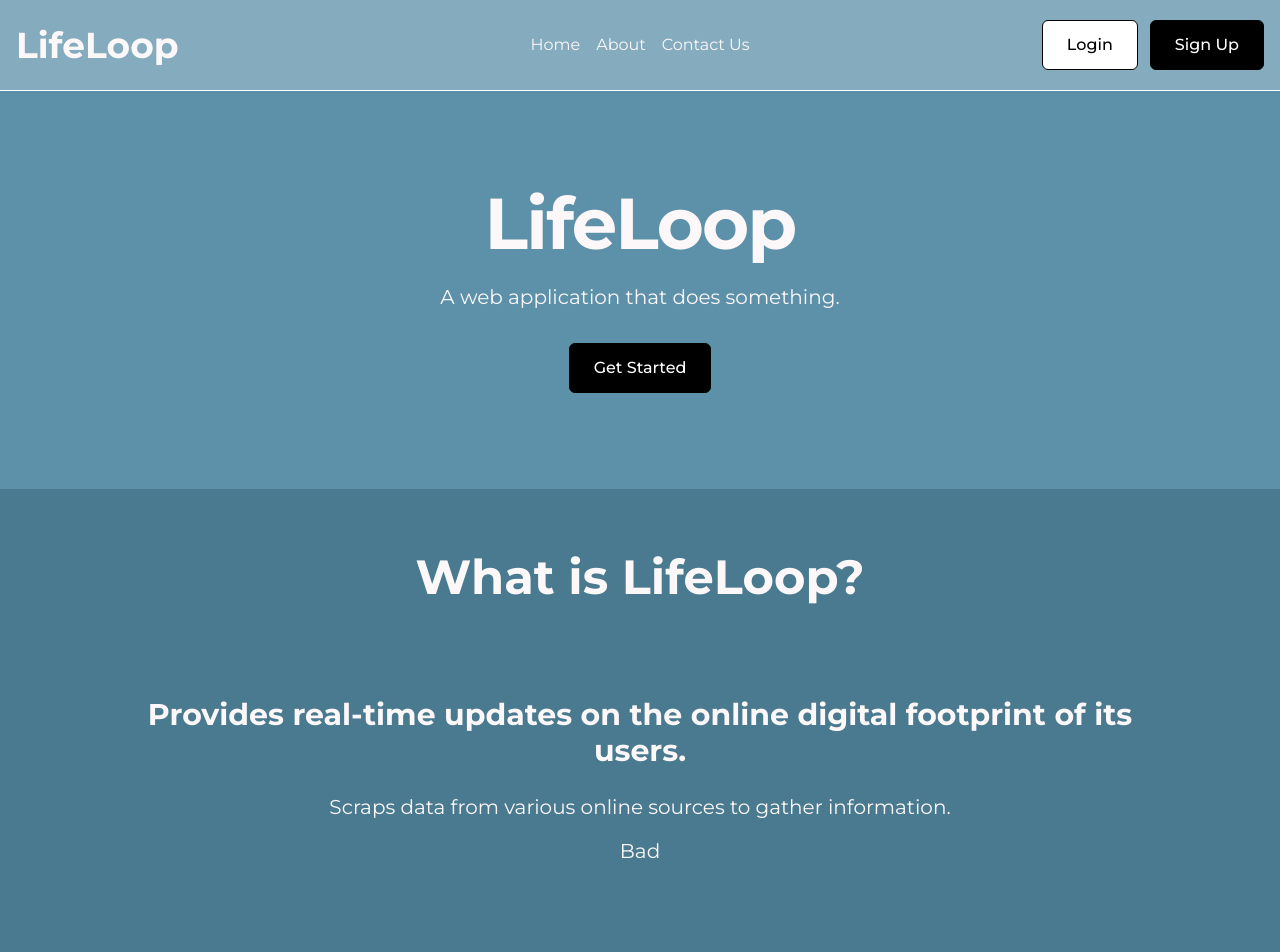
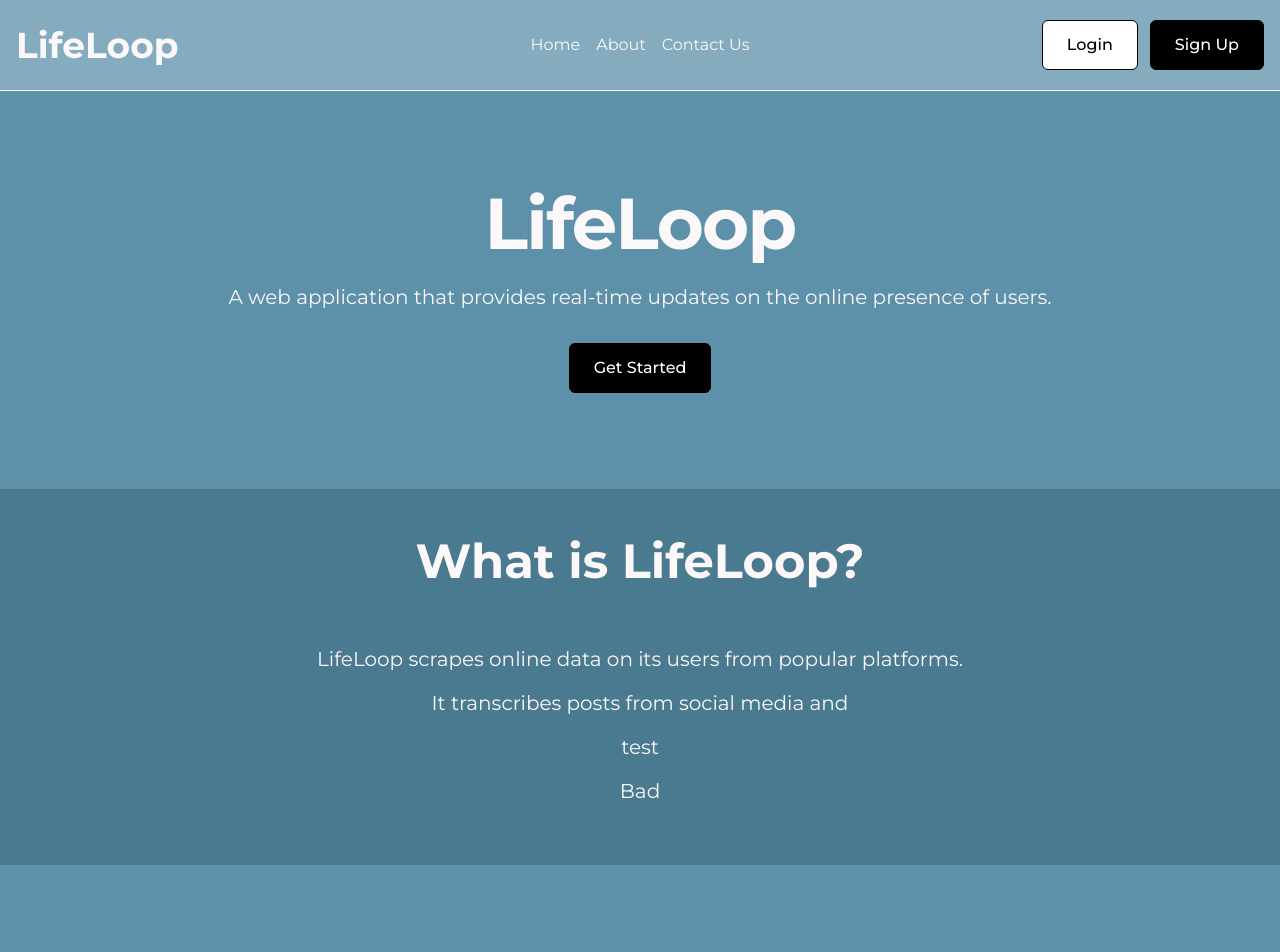
Before and after one commit to Vrun1506/LifeLoop, a Next.js app in the folder frontend/life-loop/: page / in a window 1280 px wide. Shown: the top 952 px of the page. Built offline with nearby package versions, Linux system fonts and the light colour scheme.

Commit message:
more fixes on landing, login and sign up pages

```diff
--- a/frontend/life-loop/app/login/page.tsx
+++ b/frontend/life-loop/app/login/page.tsx
@@ -62,9 +62,9 @@ export default function Login() {
           </h1>
         </div>
         <div className="flex justify-center space-x-4">
-          <a href="#" className="text-[#FCF7F8] hover:text-black">Home</a>
-          <a href="#" className="text-[#FCF7F8] hover:text-black">About</a>
-          <a href="#" className="text-[#FCF7F8] hover:text-black">Contact Us</a>
+          <a href="/" className="text-[#FCF7F8] hover:text-black">Home</a>
+          <a href="/" className="text-[#FCF7F8] hover:text-black">About</a>
+          <a href="/" className="text-[#FCF7F8] hover:text-black">Contact Us</a>
         </div>
         <div className="flex-1 flex justify-end"></div>
       </nav>
--- a/frontend/life-loop/app/page.tsx
+++ b/frontend/life-loop/app/page.tsx
@@ -37,11 +37,11 @@ export default function Home() {
             LifeLoop
           </h1>
           <p className="mt-6 text-xl text-[#FCF7F8]">
-            A web application that does something.
+            A web application that provides real-time updates on the online presence of users.
           </p>
           <div className="mt-8">
             <a
-              href="#"
+              href="/login"
               className="inline-block rounded-md border border-black bg-black px-6 py-3 text-base font-medium text-white transition-colors hover:bg-white hover:text-black"
             >
               Get Started
@@ -51,13 +51,13 @@ export default function Home() {
       </section>
 
       {/* Description Section */}
-      <section className="py-16 px-8 bg-[#4A7A8F]">
+      <section className="py-12 px-8 bg-[#4A7A8F]">
         <div className="max-w-6xl mx-auto">
           <h2 className="text-5xl font-bold text-center text-[#FCF7F8] mb-12">What is LifeLoop?</h2>
-          <div className="bg-[#4A7A8F] p-12 rounded-lg">
-            <h3 className="text-3xl font-bold mb-6 text-[#FCF7F8] text-center">Provides real-time updates on the online digital footprint of its users.</h3>
-            <p className="text-xl text-[#FCF7F8] mb-4 text-center">Scraps data from various online sources to gather information.</p>
-            <p className="text-xl text-[#FCF7F8] mb-4 text-center"></p>
+          <div className="bg-[#4A7A8F] p-3 rounded-lg">
+            <p className="text-xl text-[#FCF7F8] mb-4 text-center">LifeLoop scrapes online data on its users from popular platforms.</p>
+            <p className="text-xl text-[#FCF7F8] mb-4 text-center">It transcribes posts from social media and </p>
+            <p className="text-xl text-[#FCF7F8] mb-4 text-center">test</p>
             <p className="text-xl text-[#FCF7F8] text-center">Bad</p>
           </div>
         </div>
--- a/frontend/life-loop/app/signup/page.tsx
+++ b/frontend/life-loop/app/signup/page.tsx
@@ -18,7 +18,7 @@ export default function Signup() {
         <div className="flex-1 flex justify-end"></div>
       </nav>
 
-      <section className="min-h-[50vh] flex justify-center px-8 py-36">
+      <section className="min-h-[50vh] flex justify-center px-8 py-16">
         <div className="w-full max-w-lg mx-auto bg-[#4A7A8F] p-6 rounded-lg">
           <h1 className="text-3xl font-bold tracking-tight text-[#FCF7F8] text-center mb-6">
             Sign up for an Account
```
